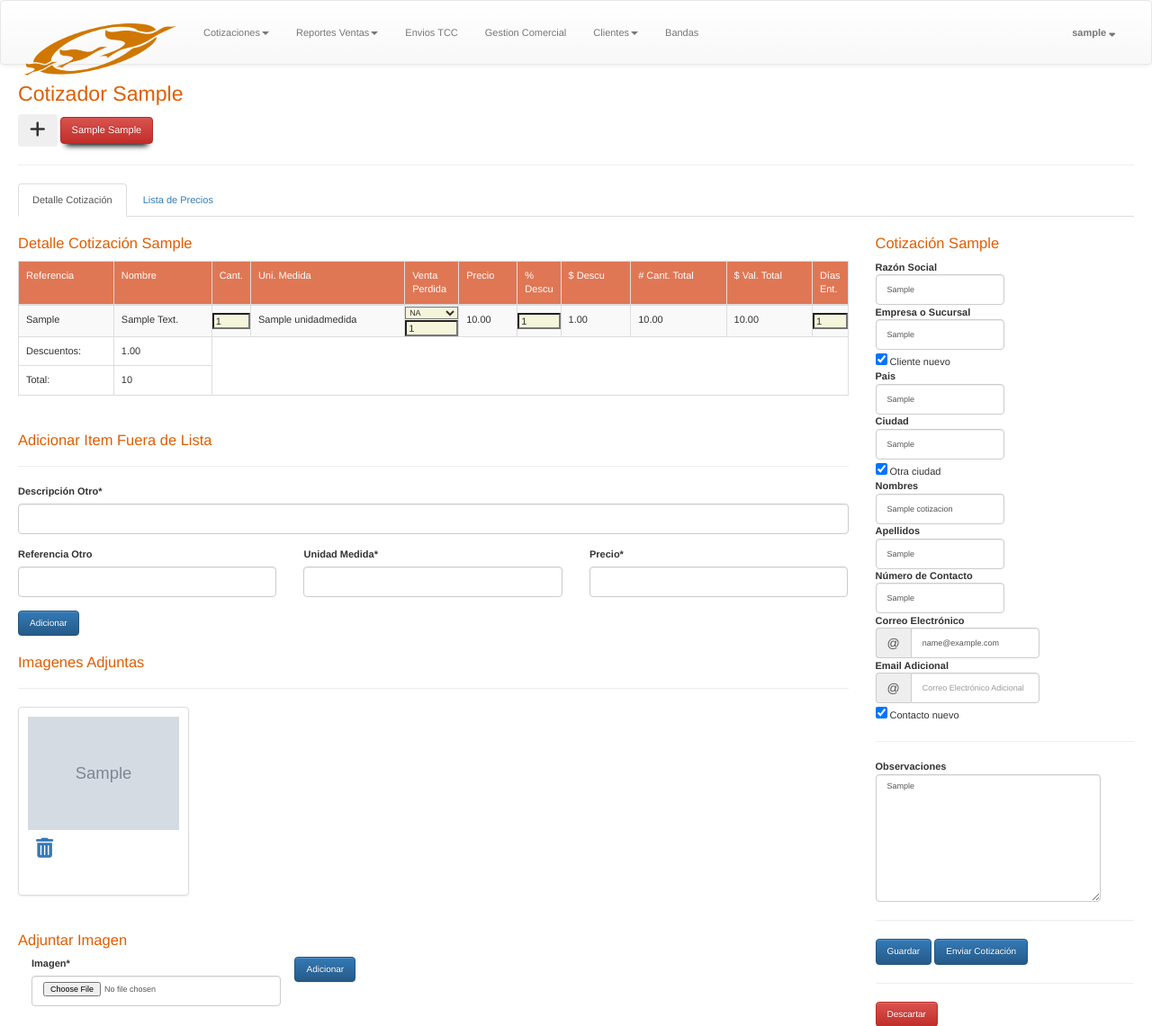
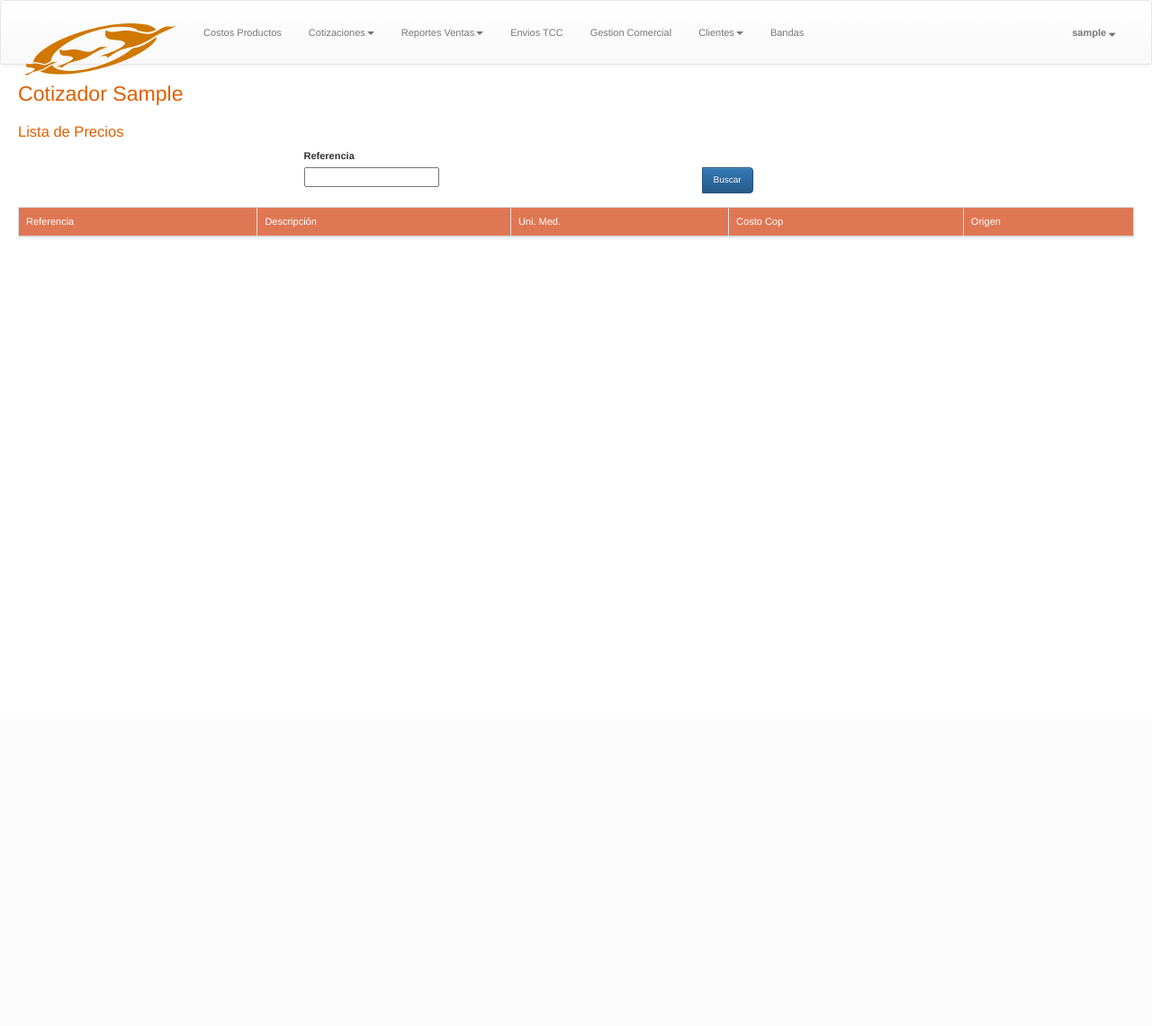
Before and after one commit to odecsarrollo/odecopack-componentes, a Django app: page /cotizaciones/cotizador/ in a window 1280 px wide. Shown: the top 1141 px of the page at 90% size. After the commit the page ends 264 px from the top, so only its background shows below. Run offline with Django 3.2, Linux system fonts and the light colour scheme; a user stored in the database is signed in; tables that the repository leaves empty hold one stand-in row (values such as "Sample post"); grey boxes marked "Sample" are stand-in pictures; some libraries are stand-ins or nearby versions.

Commit message:
Opcion de ver costos cop para proyectos

```diff
--- a/cotizaciones/mixins.py
+++ b/cotizaciones/mixins.py
@@ -18,7 +18,7 @@ from productos.models import (
 )
 
 from .forms import ItemCotizacionOtrosForm
-from listasprecios.forms import ProductoBusqueda
+from listasprecios.forms import ProductoBusqueda, ProductoCostoBusqueda
 from .models import Cotizacion
 
 from biable.models import Colaborador, SucursalBiable
@@ -224,6 +224,8 @@ class ListaPreciosMixin(object):
     def get_context_data(self, **kwargs):
         context = super().get_context_data(**kwargs)
         context['busqueda_producto_form'] = ProductoBusqueda(self.request.GET or None)
+        if self.request.user.has_perm('listasprecios.ver_costo_cop'):
+            context['busqueda_producto_form'] = ProductoCostoBusqueda(self.request.GET or None)
         if self.object:
             context["forma_item_otro"] = ItemCotizacionOtrosForm(initial={'cotizacion_id': self.object.id})
         self.get_lista_precios(context)
@@ -233,19 +235,32 @@ class ListaPreciosMixin(object):
         query = self.request.GET.get("buscar")
         if query:
             context['tab'] = "LP"
-            qs_bandas = Banda.activos.componentes().filter(
+            qs_bandas = Banda.activos.componentes().select_related(
+                "costo_ensamblado"
+            ).prefetch_related(
+                "ensamblado",
+            ).filter(
                 Q(referencia__icontains=query) |
                 Q(descripcion_estandar__icontains=query) |
                 Q(descripcion_comercial__icontains=query)
             ).distinct()
 
-            qs_componentes = Producto.activos.componentes().select_related("unidad_medida").filter(
+            qs_componentes = Producto.activos.componentes().select_related(
+                "unidad_medida",
+                "margen",
+                "margen__proveedor",
+                "margen__proveedor__moneda",
+            ).filter(
                 Q(referencia__icontains=query) |
                 Q(descripcion_estandar__icontains=query) |
                 Q(descripcion_comercial__icontains=query)
             ).distinct().order_by('-modified')
 
-            qs_articulos_catalogo = ArticuloCatalogo.activos.todos().filter(
+            qs_articulos_catalogo = ArticuloCatalogo.activos.todos().select_related(
+                "margen",
+                "margen__proveedor",
+                "margen__proveedor__moneda",
+            ).filter(
                 Q(referencia__icontains=query) |
                 Q(nombre__icontains=query) |
                 Q(categoria__icontains=query)
--- a/listasprecios/forms.py
+++ b/listasprecios/forms.py
@@ -27,3 +27,25 @@ class ProductoBusqueda(forms.Form):
                 css_class="col-sm-5"
             )
         )
+
+
+class ProductoCostoBusqueda(forms.Form):
+    buscar = forms.CharField(max_length=100, required=False, label="Referencia")
+
+    def __init__(self, *args, **kwargs):
+        super(ProductoCostoBusqueda, self).__init__(*args, **kwargs)
+        self.helper = FormHelper()
+        self.helper.form_id = 'id-busqueda'
+        self.helper.form_method = "GET"
+        self.helper.form_action = ""
+
+        self.helper.layout = Layout(
+            Div(
+                Field('tipo'),
+                css_class="col-sm-3"
+            ),
+            Div(
+                FieldWithButtons('buscar', Submit('accion', 'Buscar')),
+                css_class="col-sm-5"
+            )
+        )
--- a/listasprecios/models.py
+++ b/listasprecios/models.py
@@ -4,6 +4,7 @@ from django.db import models
 from empresas.models import Canal
 from importaciones.models import Moneda
 from model_utils.models import TimeStampedModel
+
 
 class FormaPago(models.Model):
     canal = models.ForeignKey(Canal)
@@ -13,9 +14,9 @@ class FormaPago(models.Model):
     class Meta:
         unique_together = ("canal", "forma")
         verbose_name_plural = "1. Formas de Pago"
-        # permissions = (
-        #     ('full_cotizacion', 'Full Cotizacion'),
-        # )
+        permissions = (
+            ('ver_costo_cop', 'Ver Costo Cop'),
+        )
 
     def __str__(self):
         return "%s %s" % (self.canal, self.forma)
--- a/templates/cotizaciones/base_cotizacion.html
+++ b/templates/cotizaciones/base_cotizacion.html
@@ -1,6 +1,6 @@
 {% extends 'base.html' %}
 {% block content %}
-    {% if perms.cotizaciones.gestion_cotizaciones %}
+    {% if perms.cotizaciones.gestion_cotizaciones or perms.listasprecios.ver_costo_cop %}
 
         <h1>{% block titulo_pagina %} {% endblock %}</h1>
         {% block content_page %}
--- a/templates/cotizaciones/cotizador/cotizador.html
+++ b/templates/cotizaciones/cotizador/cotizador.html
@@ -20,11 +20,10 @@
         </ul>
     {% endif %}
 
+    {% if not perms.listasprecios.ver_costo_cop %}
         {% with cotizaciones_activas_list=cotizaciones_activas.all %}
             {% include 'cotizaciones/cotizador/cotizaciones_actuales_menu.html' %}
         {% endwith %}
-
-
         <ul class="nav nav-tabs" role="tablist">
             <li role="presentation" {% if not tab == "LP" %} class="active" {% endif %}>
                 <a href="#cotizacion" aria-controls="cotizacion" role="tab" data-toggle="tab">
@@ -48,7 +47,8 @@
                                 <div class="col-md-12">
                                     {% with sucursales=cotizacion_actual.cliente_biable.mis_sucursales.all %}
                                         {% if sucursales %}
-                                        <h3>Vendedores que atienden a {{ cotizacion_actual.cliente_biable.nombre }}</h3>
+                                            <h3>Vendedores que atienden
+                                                a {{ cotizacion_actual.cliente_biable.nombre }}</h3>
                                             {% for sucursal_cliente in sucursales %}
                                                 <li>
                                                     {% if sucursal_cliente.vendedor_real %}
@@ -80,13 +80,15 @@
                         </div>
                         <div class="col-md-3">
                             <h3>Cotización {{ cotizacion_actual.nro_cotizacion }}</h3>
-                        <script type="text/javascript" src="{% static 'admin/js/vendor/jquery/jquery.js' %}"></script>
+                            <script type="text/javascript"
+                                    src="{% static 'admin/js/vendor/jquery/jquery.js' %}"></script>
                             {% crispy form %}
                         </div>
                     {% else %}
                         <div class="col-md-3 col-md-offset-3">
                             <h3>Crear Cotización</h3>
-                        <script type="text/javascript" src="{% static 'admin/js/vendor/jquery/jquery.js' %}"></script>
+                            <script type="text/javascript"
+                                    src="{% static 'admin/js/vendor/jquery/jquery.js' %}"></script>
                             {% crispy form %}
                         </div>
                     {% endif %}
@@ -97,8 +99,12 @@
                     {% include 'cotizaciones/cotizador/lista_precios.html' %}
                 </div>
             </div>
+        </div>
+    {% else %}
+        <script type="text/javascript" src="{% static 'admin/js/vendor/jquery/jquery.js' %}"></script>
+        {% include 'cotizaciones/cotizador/lista_precios.html' %}
+    {% endif %}
 
-    </div>
 {% endblock %}
 
 {% block jquery_version %}
@@ -122,8 +128,7 @@
                 $("#coti_val_descuento").html(numberWithCommas(data.descuento_total));
                 if (data.deleted) {
                     $("#item-" + item).fadeOut();
-                }
-                else {
+                } else {
                     $("#item-" + item).find('.total').html(numberWithCommas(data.total_line))
                     $("#item-" + item).find('.descuento').html(numberWithCommas(data.descuento))
                     $("#item-" + item).find('.cantidad_total').html(numberWithCommas(data.total_cantidad))
--- a/templates/cotizaciones/cotizador/lista_precios.html
+++ b/templates/cotizaciones/cotizador/lista_precios.html
@@ -12,10 +12,17 @@
                 <tr>
                     <td>Referencia</td>
                     <td>Descripción</td>
+                    {% if not perms.listasprecios.ver_costo_cop %}
                         <td>Cant. Emp.</td>
+                    {% endif %}
                     <td>Uni. Med.</td>
+                    {% if perms.listasprecios.ver_costo_cop %}
+                        <td>Costo Cop</td>
+                    {% endif %}
+                    {% if not perms.listasprecios.ver_costo_cop %}
                         <td>Precio</td>
                         <td>Precio Aereo</td>
+                    {% endif %}
                     <td>Origen</td>
                 </tr>
                 </thead>
@@ -26,8 +33,14 @@
                     <tr>
                         <td>{{ pro.referencia }} </td>
                         <td>{{ pro.descripcion_comercial|title }} </td>
+                        {% if not perms.listasprecios.ver_costo_cop %}
                             <td>{{ pro.cantidad_empaque }} </td>
+                        {% endif %}
                         <td>{{ pro.unidad_medida.nombre|title }} </td>
+                        {% if perms.listasprecios.ver_costo_cop %}
+                            <td>{{ pro.get_costo_cop }} </td>
+                        {% endif %}
+                        {% if not perms.listasprecios.ver_costo_cop %}
                             <td style="text-align: right">
                                 {% if precio > 0 %}
                                     {% if cotizacion_actual %}
@@ -50,6 +63,7 @@
                                     {% endif %}
                                 {% endif %}
                             </td>
+                        {% endif %}
                         <td> LISTA PRECIOS CB</td>
                     </tr>
                 {% endfor %}
@@ -64,8 +78,14 @@
                     <tr>
                         <td>{{ pro.referencia }} </td>
                         <td>{{ pro.nombre|title }} </td>
+                        {% if not perms.listasprecios.ver_costo_cop %}
                             <td></td>
+                        {% endif %}
                         <td>{{ pro.unidad_medida|title }} </td>
+                        {% if perms.listasprecios.ver_costo_cop %}
+                            <td>{{ pro.get_costo_cop }} </td>
+                        {% endif %}
+                        {% if not perms.listasprecios.ver_costo_cop %}
                             <td style="text-align: right">
                                 {% if precio > 0 %}
                                     {% if cotizacion_actual %}
@@ -88,6 +108,7 @@
                                     {% endif %}
                                 {% endif %}
                             </td>
+                        {% endif %}
                         <td> {% if pro.origen == 'LP_INTRANET' %} LISTA PRECIOS CA {% else %} CGUNO
                             {{ pro.origen }} {% endif %}</td>
                     </tr>
@@ -97,8 +118,14 @@
                     <tr>
                         <td>{{ banda.referencia }} </td>
                         <td>{{ banda.descripcion_comercial|title }} </td>
+                        {% if not perms.listasprecios.ver_costo_cop %}
                             <td> {{ banda.longitud }} </td>
+                        {% endif %}
                         <td>Metro</td>
+                        {% if perms.listasprecios.ver_costo_cop %}
+                            <td>{{ banda.get_costo_cop }} </td>
+                        {% endif %}
+                        {% if not perms.listasprecios.ver_costo_cop %}
                             <td style="text-align: right">
                                 {% if precio > 0 %}
                                     {% if cotizacion_actual %}
@@ -112,6 +139,7 @@
                             </td>
                             <td style="text-align: right">
                             </td>
+                        {% endif %}
                         <td> LISTA PRECIOS BM</td>
                     </tr>
                 {% endfor %}
--- a/templates/nav/nav.html
+++ b/templates/nav/nav.html
@@ -20,6 +20,9 @@
                 {% if not user.is_authenticated %}
                     <li><a href="/accounts/login/" class="fa fa-sign-in fa-2x" aria-hidden="true" role="button">
                         Entrar </a></li>
+                {% endif %}
+                {% if perms.listasprecios.ver_costo_cop %}
+                    <li><a href="{% url 'cotizaciones:cotizador' %}">Costos Productos</a></li>
                 {% endif %}
                 {% include 'nav/cotizaciones.html' %}
                 {% include 'nav/reportes_ventas.html' %}
```
Also changed, not shown: bandas/views.py (+11 -1 lines), configuraciones/migrations/0002_auto_20190614_1050.py (added), listasprecios/migrations/0002_auto_20190614_1050.py (added). Lines whose indentation alone changed are shown as unchanged.
